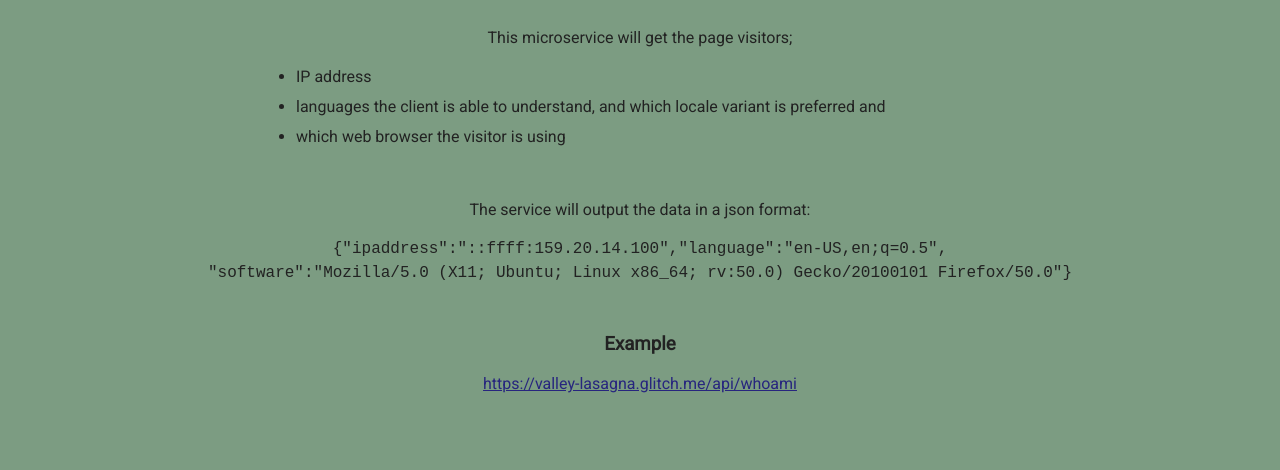
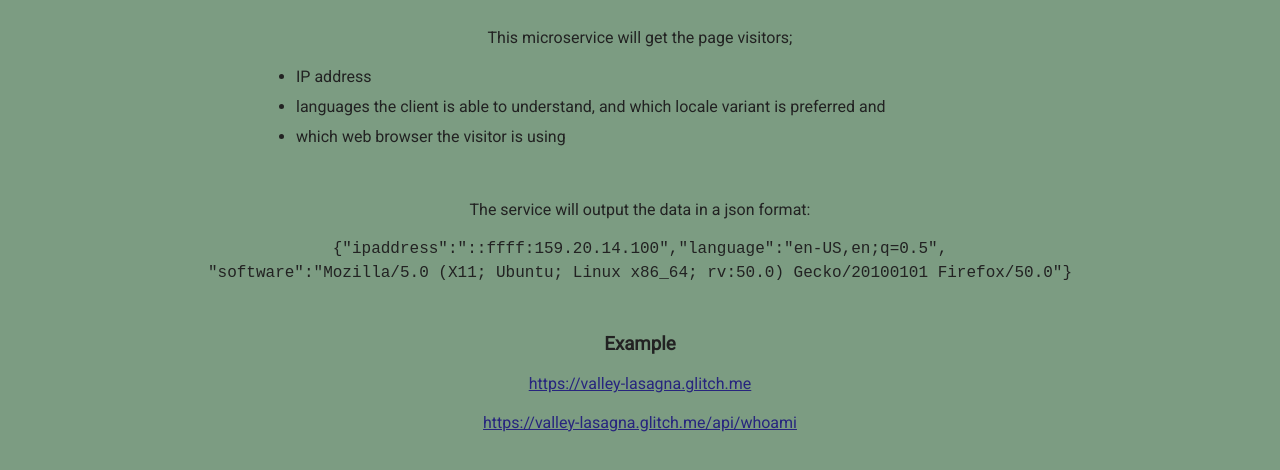
Before and after one commit to Sonnerz/Request-Header-Parser-Microservice-API, a website: page views/index.html in a window 1280 px wide. Shown: the part 198-668 px from the top of the page. Drawn offline with Linux system fonts and the light colour scheme.

Commit message:
🍬🍞 Updated with Glitch

```diff
--- a/views/index.html
+++ b/views/index.html
@@ -54,9 +54,15 @@
 
 
     <h3>Example</h3>
+    <p>
+      <a href="https://valley-lasagna.glitch.me" title="who am i"
+      target="blank">https://valley-lasagna.glitch.me</a>
+    </p>
 
-    <a href="https://valley-lasagna.glitch.me/api/whoami" title="who am i"
+    <p>
+      <a href="https://valley-lasagna.glitch.me/api/whoami" title="who am i"
       target="blank">https://valley-lasagna.glitch.me/api/whoami</a>
+    </p>
 
   </div>
 </body>
```
Also changed, not shown: README.md.
